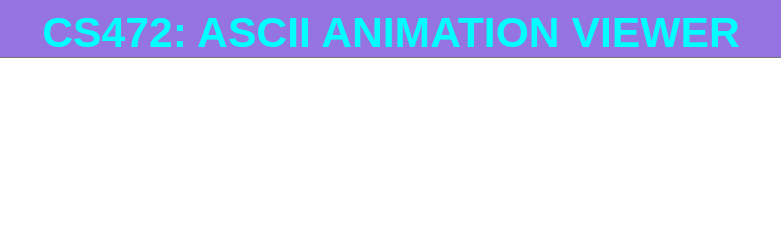
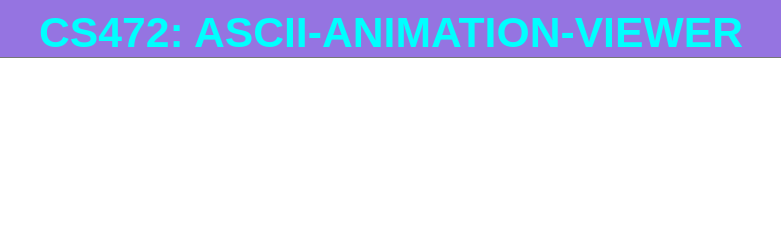
Before and after one commit to biniammiu2022/JavaScriptAnimation, a plain HTML site: page index.html in a window 1280 px wide. Shown: the top 240 px of the page, 249-1030 px from the left. Drawn offline with nearby package versions, Linux system fonts and the light colour scheme.

Commit message:
animate'

```diff
--- a/index.html
+++ b/index.html
@@ -19,7 +19,7 @@
       </p>
     <![endif]-->
     <div class="viewer-content">
-      <h1>CS472: ASCII ANIMATION VIEWER</h1>
+      <h1>CS472: ASCII-ANIMATION-VIEWER</h1>
       <textarea id="viewer" class="viewer" cols="80" rows="20"></textarea>
       <div class="viewer-controls">
         <fieldset>
```
